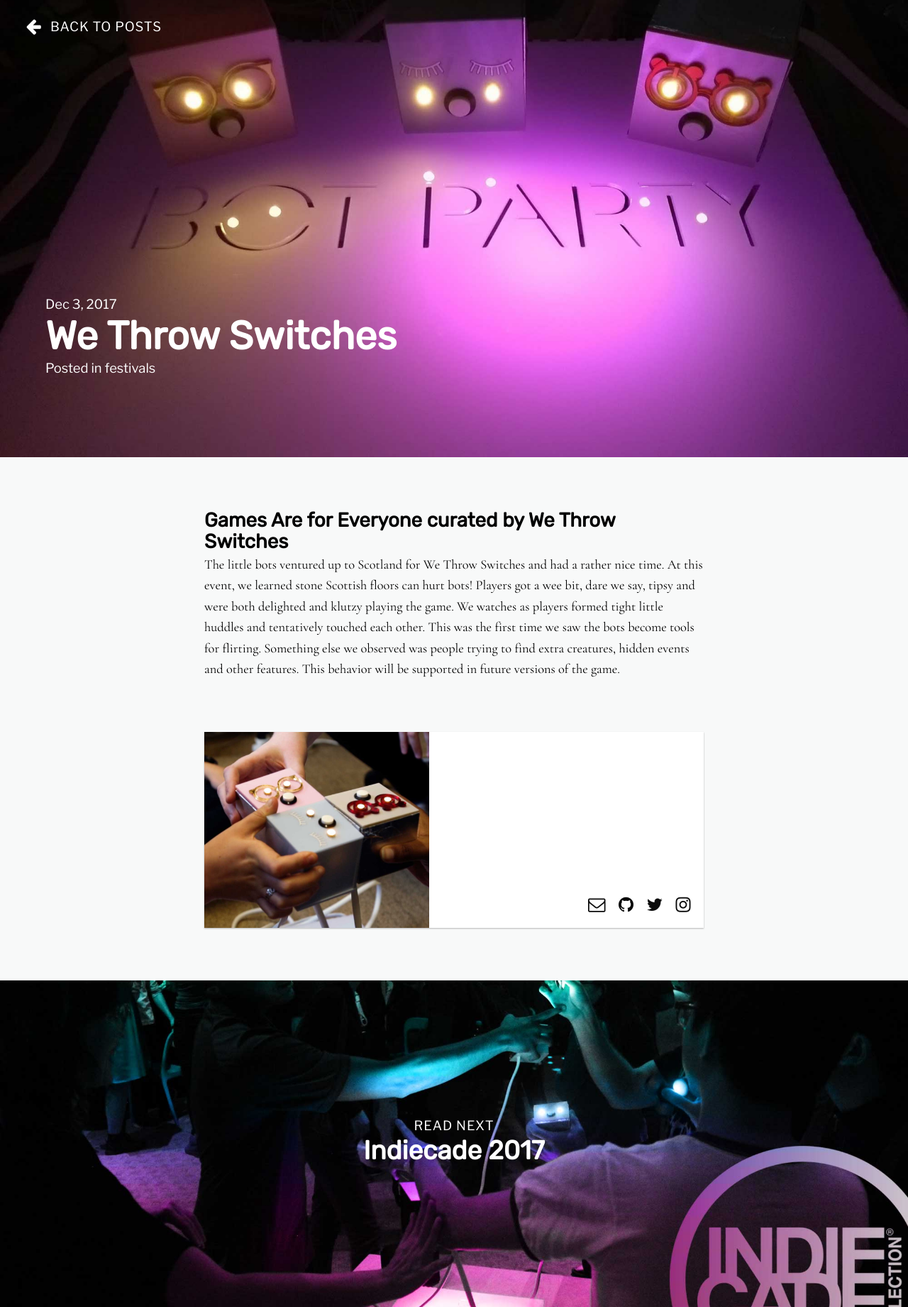
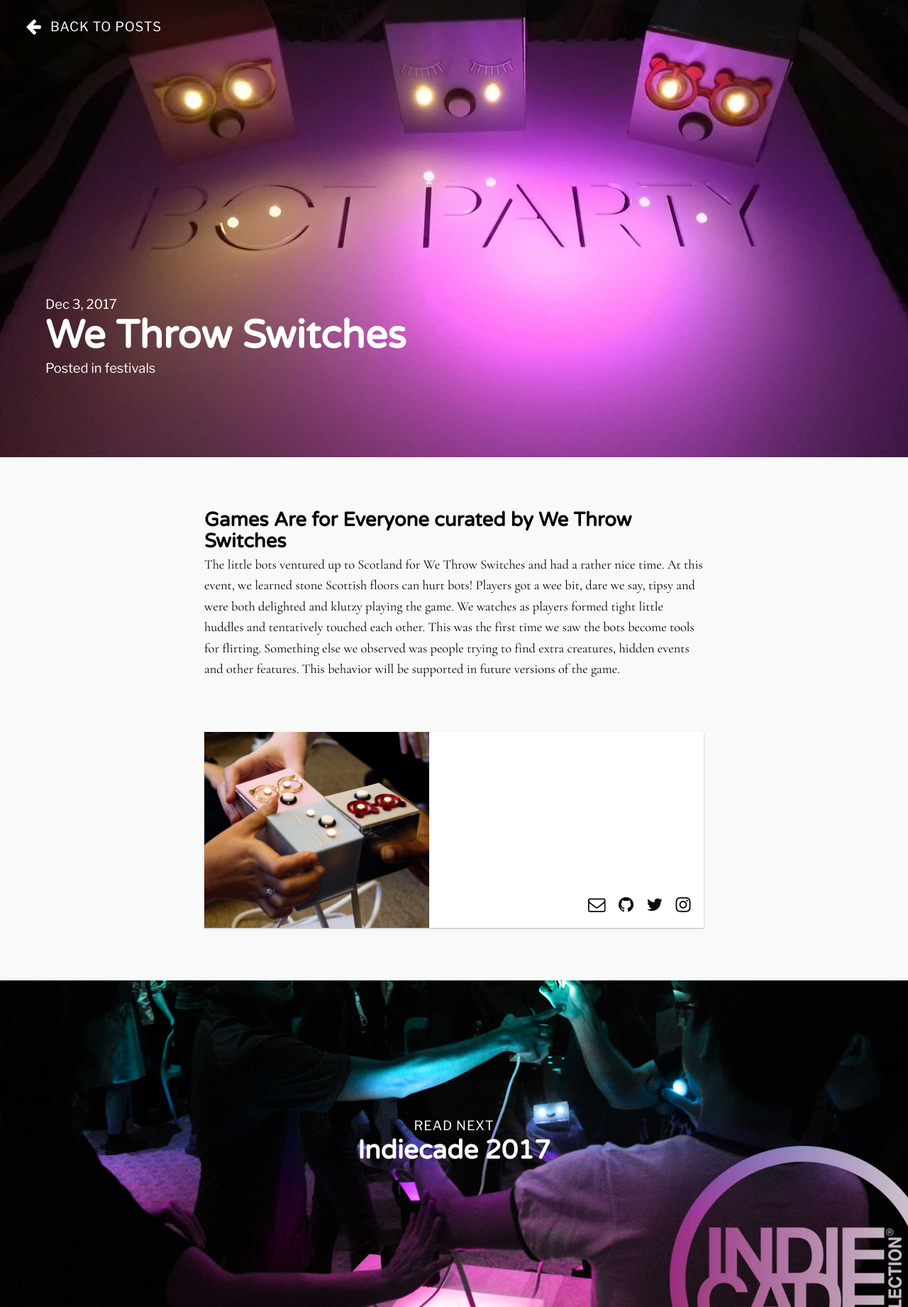
Before and after one commit to phoenixperry/botparty_site, a Jekyll site: the page built from _posts/2017-12-03-WeThrowSwitches.markdown, in a window 1280 px wide. Shown: the whole page at 71% size. Built offline with Jekyll 4.4.1, drawn with Linux system fonts in a browser that asks for light colours; nearby versions of some CDN libraries.

Commit message:
fixing font

```diff
--- a/_includes/head.html
+++ b/_includes/head.html
@@ -25,9 +25,9 @@
   <!-- <link rel="stylesheet" href="https://fonts.googleapis.com/css?family=Inconsolata|Lora|Space+Mono:700"> -->
   <link rel="stylesheet" href="https://cdnjs.cloudflare.com/ajax/libs/font-awesome/4.7.0/css/font-awesome.min.css">
   <!-- google fonts  -->
-  <link href="https://fonts.googleapis.com/css?family=Nunito+Sans|Open+Sans" rel="stylesheet">
 
-<link href="https://fonts.googleapis.com/css?family=Cormorant+Garamond|Rubik" rel="stylesheet">
+<link href="https://fonts.googleapis.com/css?family=Varela+Round" rel="stylesheet">
+<link href="https://fonts.googleapis.com/css?family=Cormorant+Garamond" rel="stylesheet">
 <link href="https://fonts.googleapis.com/css?family=Libre+Franklin" rel="stylesheet">
 
   <link rel="stylesheet" href="https://cdnjs.cloudflare.com/ajax/libs/normalize/4.2.0/normalize.min.css">
--- a/_sass/_base.scss
+++ b/_sass/_base.scss
@@ -1,7 +1,7 @@
 /**
  * Base Variables
  */
-$font-header: 'Rubik', sans-serif;
+$font-header: 'Varela Round', sans-serif;
 $font-body: 'Libre Franklin', sans-serif;
 $font-post: 'Cormorant Garamond', serif;
 
```
